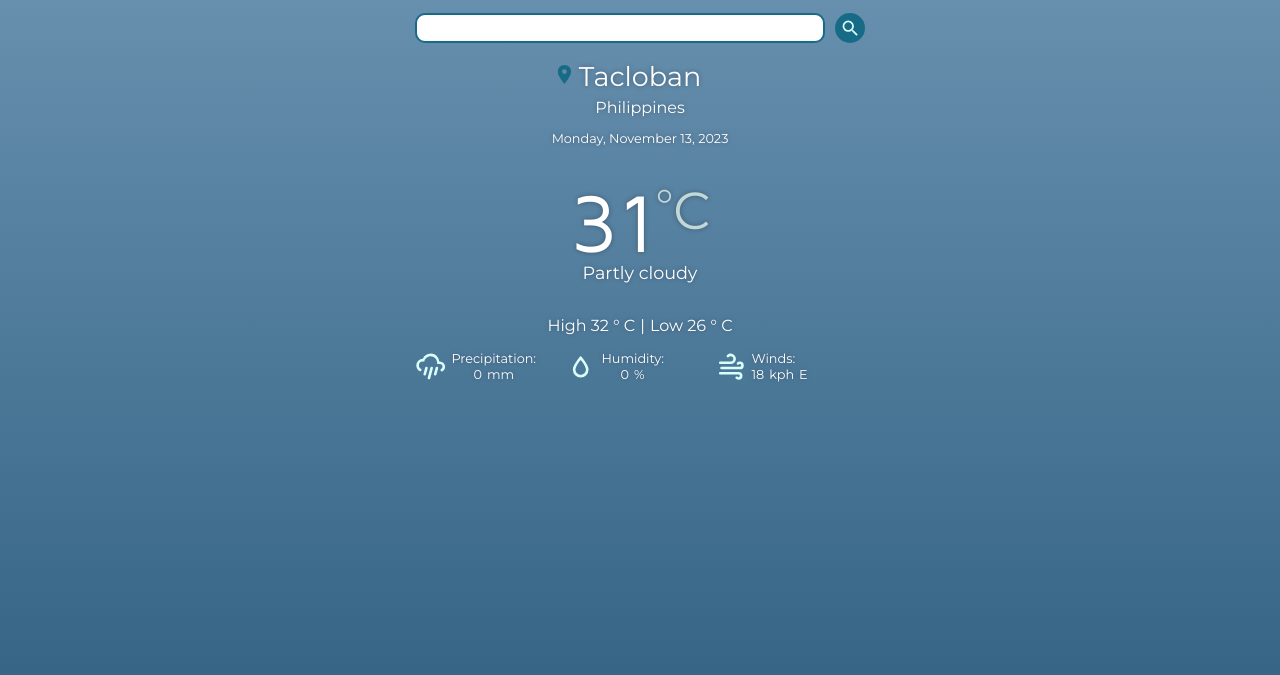
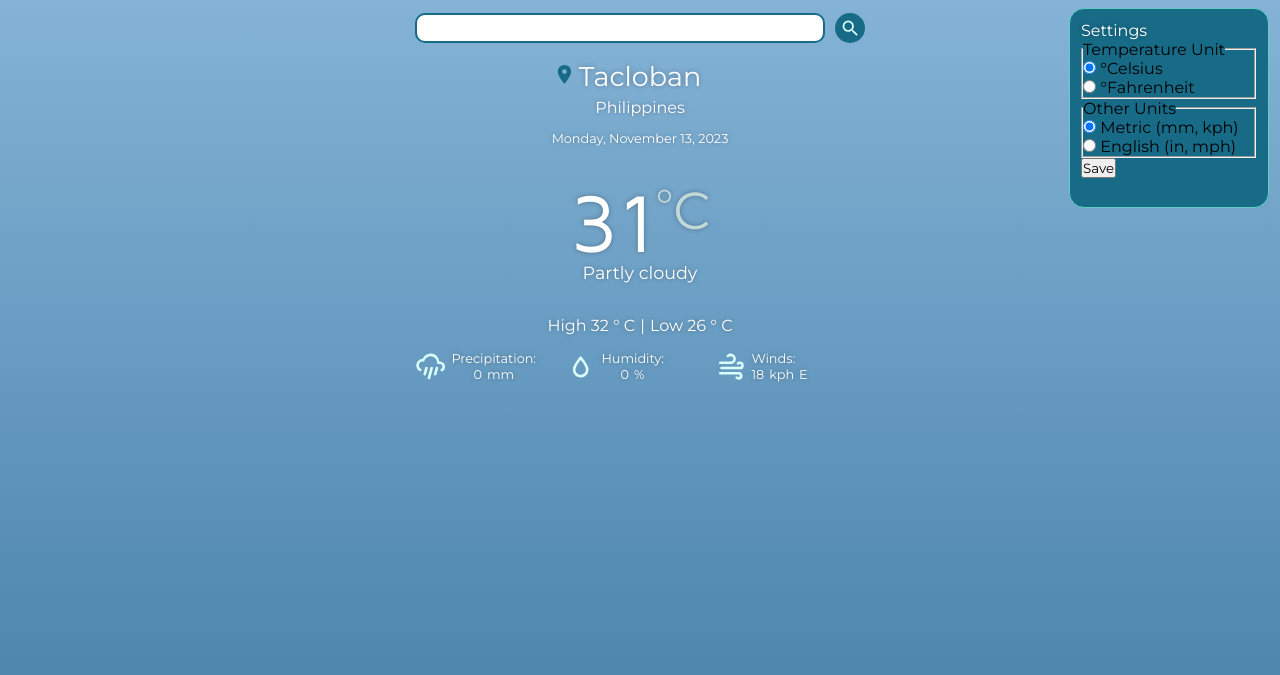
Before and after one commit to makieldeviso/weather-app, a website built with webpack: page src/template.html in a window 1280 px wide. Both pictures are taken after a click on the button 1253 px from the left and 32 px from the top of the page. Shown: the part 67-742 px from the top of the page. Built offline with nearby package versions, Linux system fonts and the light colour scheme; no server answers; files whose address does not match are found by name.

Commit message:
Adds initial structure of settings feature

```diff
--- a/src/apps/changeConditionDisplay.js
+++ b/src/apps/changeConditionDisplay.js
@@ -13,8 +13,6 @@ const changeBackground = function (data) {
 
     const isClear = conditionCode === clear;
     const isCloudy = cloudy.includes(conditionCode);
-
-    console.log(isCloudy);
 
     if (isDay && isClear) {
        main.setAttribute('class', 'day');
@@ -39,6 +37,11 @@ const changeBackground = function (data) {
     } else if (!isDay && !isCloudy && !isClear) {
         main.setAttribute('class', 'night');
         conditionBg.setAttribute('class', 'cloudy');
+
+    } else {
+        // fallback
+        main.setAttribute('class', 'day');
+        conditionBg.setAttribute('class', 'cloudy');
     }
 
 }
--- a/src/apps/getData.js
+++ b/src/apps/getData.js
@@ -19,7 +19,7 @@ const getDataFromAPI = async function (location) {
     } catch(err) {
         forecastObj = 'error';
     }
-
+    console.log(forecastObj);
     return forecastObj;
 }
 
--- /dev/null
+++ b/src/apps/settings.js
@@ -0,0 +1,34 @@
+import { getUserSettings } from "./userSettings";
+
+const openSettings = function () {
+
+    const settingsTab = document.querySelector('div#settings-tab');
+
+    // Toggles settings tab open
+    settingsTab.classList.toggle('open');
+
+    // Execute when settings tab is opened
+    const settingsIsOpen = settingsTab.getAttribute('class').includes('open');
+    if (settingsIsOpen) {
+        const userSettings = getUserSettings();
+        const { tempUnit, otherUnits } = userSettings;
+
+        const tempUnitInput = document.querySelector(`input[name="temp-unit"][value=${tempUnit}]`);
+        const otherUnitsInput = document.querySelector(`input[name="other-units"][value=${otherUnits}]`);
+
+        tempUnitInput.checked = true;
+        otherUnitsInput.checked = true;
+    }
+
+}
+
+
+
+const assignSettingsBtnEvent = function () {
+    const settingsBtn = document.querySelector('button#settings');
+    settingsBtn.addEventListener('click', openSettings);
+}
+
+
+
+export {assignSettingsBtnEvent}
--- a/src/apps/userSettings.js
+++ b/src/apps/userSettings.js
@@ -5,8 +5,9 @@ const userDefault = function () {
     const tempUnit = 'c';
     const precipUnit = 'mm';
     const windUnit = 'kph';
+    const otherUnits = 'metric';
 
-    return {city, country, tempUnit, precipUnit, windUnit};
+    return {city, country, tempUnit, precipUnit, windUnit, otherUnits};
 }
 
 const setInitial = function () {
@@ -25,4 +26,11 @@ const getUserPref = function (property) {
     return userSettings[property];
 }
 
+// const setUserPref = function (property) {
+//     const userSettings = localStorage.
+
+
+//     localStorage.setItem(property, )
+// }
+
 export {setInitial, getUserSettings, getUserPref}
--- a/src/index.js
+++ b/src/index.js
@@ -1,10 +1,12 @@
 import css from "./style.css";
 import { assignSearchBtnEvent, onLoadLocationWeather } from "./apps/getLocation";
 import { setInitial } from "./apps/userSettings";
+import { assignSettingsBtnEvent } from "./apps/settings";
 
 
 // Add initial on load event listeners
 assignSearchBtnEvent(); // adds event listener to search button
+assignSettingsBtnEvent(); // adds event listener to settings button
 
 // Sets initial user settings
 // Note: this function has a conditional. If user preference already exists in the local storage,
--- a/src/style.css
+++ b/src/style.css
@@ -10,6 +10,7 @@
 :root {
     --icon-size: calc(40px + 0.5vw);
     --small-icon-size: calc(25px + 0.5vw);
+    --settings-btn-size: 30px;
 
     --header-font-size: 1.3rem;
     --common-font-size: 1rem;
@@ -123,8 +124,8 @@ div#options-banner {
 button.options-button {
     background-color: transparent;
     border: none;
-    width: 30px;
-    height: 30px;
+    width: var(--settings-btn-size);
+    height: var(--settings-btn-size);
 
     display: flex;
     justify-content: center;
@@ -142,6 +143,39 @@ button.options-button:hover {
 button.options-button:active {
     transform: scale(0.9);
 }
+/* Settings tab (start) -- */
+
+div#settings-tab {
+    display: none;
+
+    width: 0;
+    min-width: max-content;
+    height: 0;
+}
+
+div#settings-tab.open {
+    background-color: var(--darker-color);
+    border: 1px solid var(--base-color);
+    border-radius: 15px;
+    padding: var(--common-padding);
+
+    display: block;
+    position: absolute;
+    right: var(--common-padding);
+    top: var(--common-padding);
+
+    width: 200px;
+    min-width: max-content;
+    height: 200px;
+}
+
+
+div#settings-tab p {
+
+}
+
+/* Settings tab (end) -- */
+
 
 
 /* Header (end) */
@@ -234,7 +268,7 @@ main.day-dark div#condition-bg.rainy {
 }
 
 main.day-dark {
-    background: linear-gradient(#678fae, #366586);
+    background: linear-gradient(#84b3d6, #4e86ae);
 }
 
 div#location-display {
--- a/src/template.html
+++ b/src/template.html
@@ -31,6 +31,37 @@
 
     <main class="day-dark">
         <div id="condition-bg" class="rainy"></div>
+
+        <div id="settings-tab" class="closed">
+            <p>Settings</p>
+            <fieldset id="set-temp-unit">
+                <legend>Temperature Unit</legend>
+                <div class="radio-cont">
+                    <input type="radio" id="celsius" name="temp-unit" value="c">
+                    <label for="celsius">&deg;Celsius</label>
+                </div>
+
+                <div class="radio-con">
+                    <input type="radio" id="fahrenheit" name="temp-unit" value="c">
+                    <label for="fahrenheit">&deg;Fahrenheit</label>
+                </div>
+            </fieldset>
+
+            <fieldset id="set-other-units">
+                <legend>Other Units</legend>
+                <div class="radio-cont">
+                    <input type="radio" id="metric" name="other-units" value="metric">
+                    <label for="metric">Metric (mm, kph)</label>
+                </div>
+
+                <div class="radio-con">
+                    <input type="radio" id="english" name="other-units" value="english">
+                    <label for="english">English (in, mph)</label>
+                </div>
+            </fieldset>
+
+            <button id="save-settings-btn">Save</button>
+        </div>
 
         <!-- search bar (start) -->
         <div id="city-search">
```
